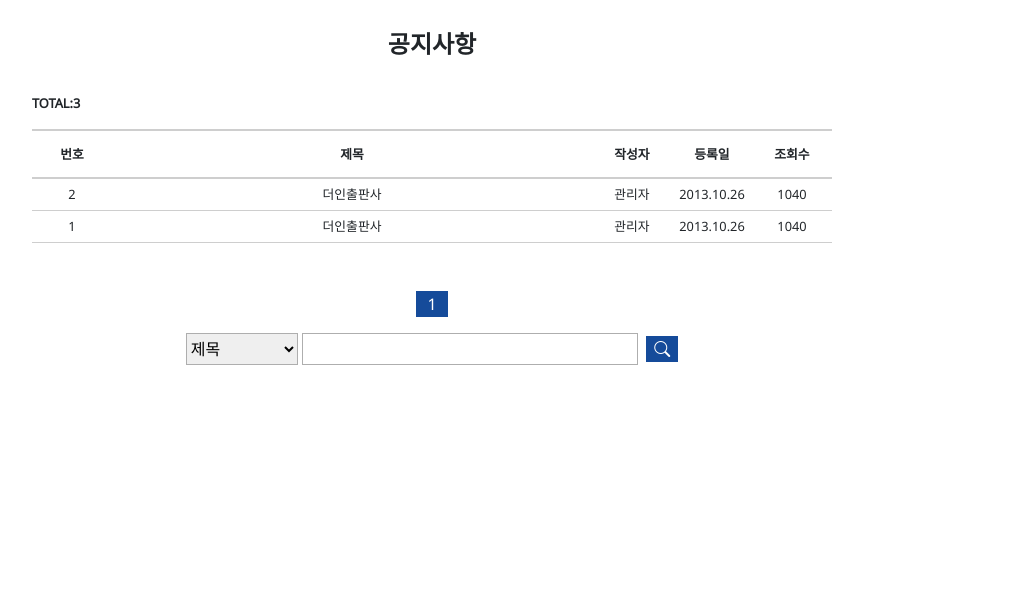
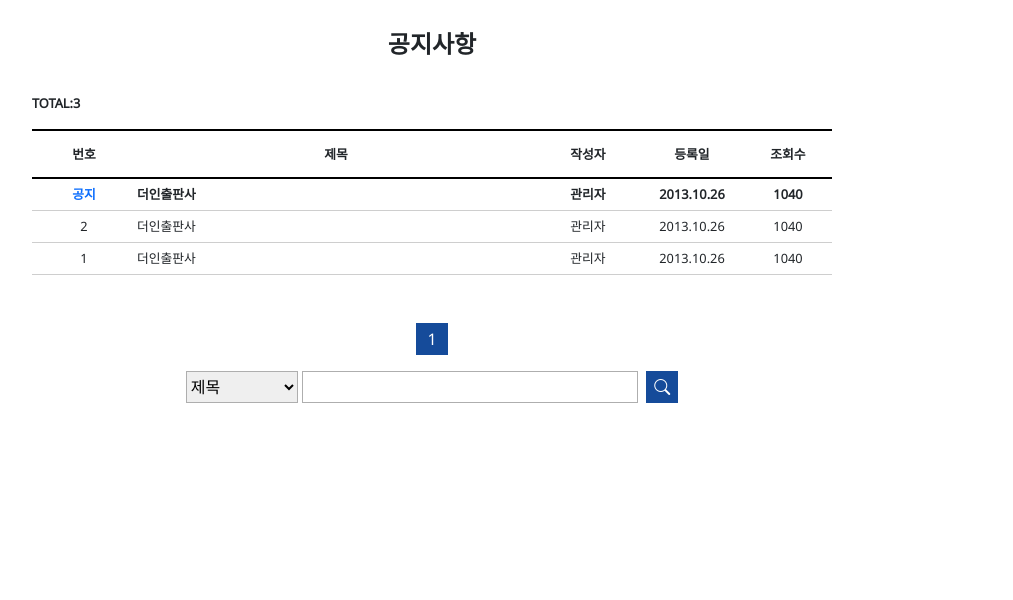
Before and after one commit to HeegyunL/theinMain, a plain HTML site: page notice.html in a window 1280 px wide. Shown: the part 54-654 px from the top of the page, without its empty margins (208-1221 px from the left). Drawn offline with nearby package versions, Linux system fonts and the light colour scheme.

Commit message:
2023-02-09

```diff
--- a/css/contactUs.css
+++ b/css/contactUs.css
@@ -1,11 +1,11 @@
 body{
     height:100vh;
   }
-  footer{position: absolute;bottom:0;}
+  footer{position: relative;bottom:0;}
   /* section */
   .section1{width: 50rem; margin:auto;padding:1.5rem 0;}
   .section1 h4{margin: 1rem auto; text-align: center;}
-  .map{width: 100%; height: 25rem; margin:auto;padding:1.5rem 0;}
+  .map{width: 100%; height: 25rem; margin:auto;padding:2rem 0;}
   .address{display: flex; font-size: 0.8rem;}
 
 
--- a/css/notice.css
+++ b/css/notice.css
@@ -2,13 +2,16 @@ section{width:50rem; margin:2rem auto; text-align: center;height:20rem;}
 .title{font-size: 1.5rem; font-weight: bold; margin: 2rem auto;}
 .hTitle{text-align: left; margin-bottom: 1rem; font-size: 0.8rem; font-weight: bold;}
 table{width:100%;height:100%; margin-bottom: 3rem;}
-thead tr{border-top: 2px solid #cecece;border-bottom: 2px solid #cecece;}
+thead tr{border-top: 2px solid black;border-bottom: 2px solid black;}
 tr{height: 3rem;}
+th{font-weight: bolder;}
 tbody tr{border-bottom: 1px solid #cecece;height:2rem;}
-th:nth-child(2),td:nth-child(2){width:60%;}
-th,td{width:10%; font-size: 0.8rem;}
+tbody tr:nth-child(1){font-weight: bold;}
+th:nth-child(2),td:nth-child(2){width:50%;}
+tbody td:nth-child(2){text-align: left;}
+th,td{width:13%; font-size: 0.8rem;}
 
-button{background-color: #154B9A;color:white; border: 0; border-radius: 20%;width:2rem;}
+button{background-color: #154B9A;color:white; border: 0; border-radius: 20%;width:2rem;height:2rem;}
 
 .inputGroup{
     width:35rem;
--- a/notice.html
+++ b/notice.html
@@ -113,6 +113,13 @@
         </thead>
         <tbody>
           <tr>
+            <td class="text-primary">공지</td>
+            <td>더인출판사</td>
+            <td>관리자</td>
+            <td>2013.10.26</td>
+            <td>1040</td>
+          </tr>
+          <tr>
             <td>2</td>
             <td>더인출판사</td>
             <td>관리자</td>
```
